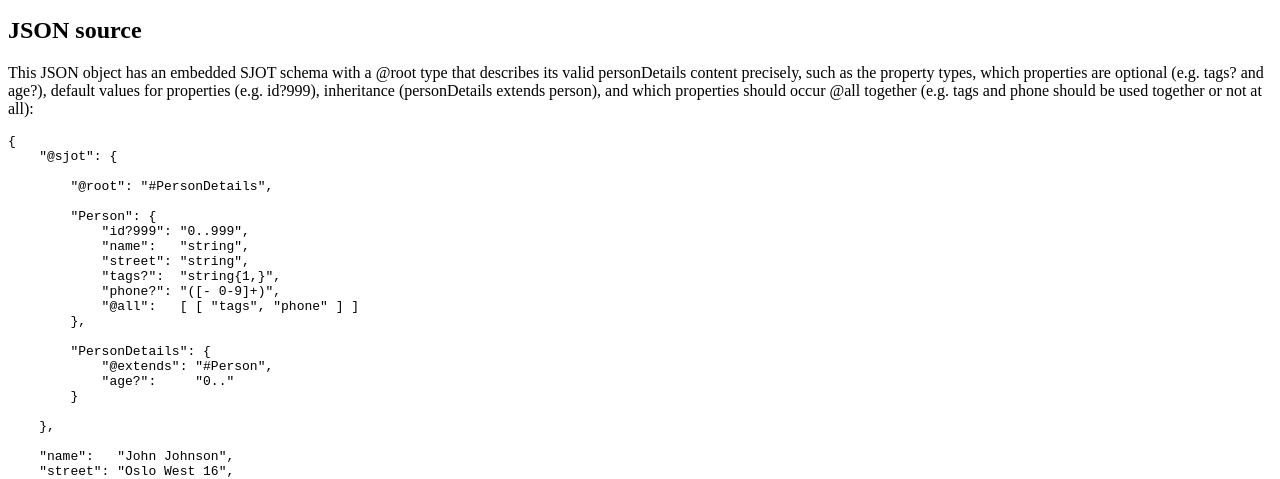
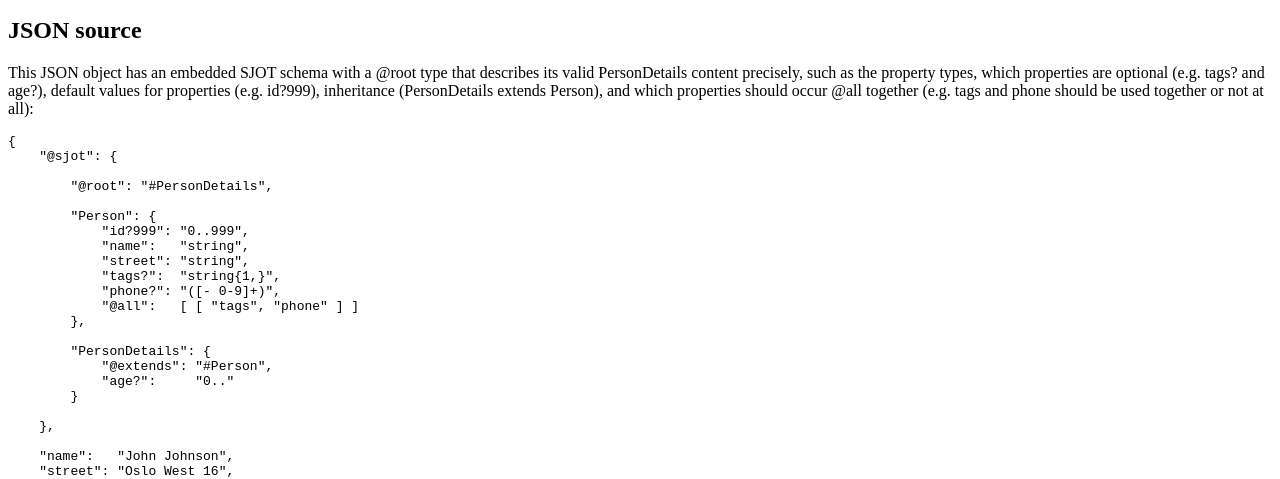
Before and after one commit to Genivia/SJOT, a plain HTML site: page test.html in a window 1280 px wide. Shown: the part 311-790 px from the top of the page. Drawn offline with Linux system fonts and the light colour scheme.

Commit message:
+1 for readability

```diff
--- a/test.html
+++ b/test.html
@@ -6,7 +6,7 @@
 
 <h2>JSON source</h2>
 
-This JSON object has an embedded SJOT schema with a @root type that describes its valid personDetails content precisely, such as the property types, which properties are optional (e.g.  tags?  and age?), default values for properties (e.g. id?999), inheritance (personDetails extends person), and which properties should occur @all together (e.g. tags and phone should be used together or not at all):
+This JSON object has an embedded SJOT schema with a @root type that describes its valid PersonDetails content precisely, such as the property types, which properties are optional (e.g.  tags?  and age?), default values for properties (e.g. id?999), inheritance (PersonDetails extends Person), and which properties should occur @all together (e.g. tags and phone should be used together or not at all):
 
 <p id="json"></p>
 
```
Also changed, not shown: README.md.
